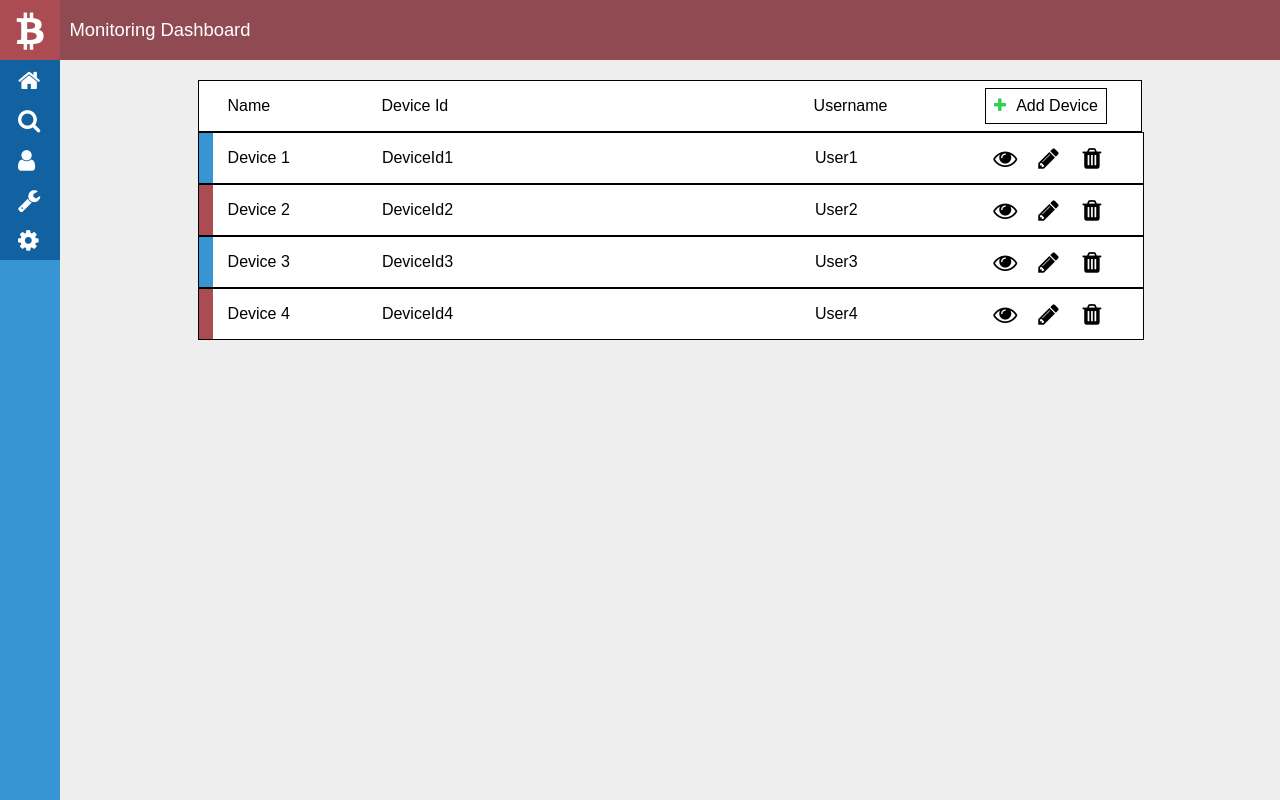
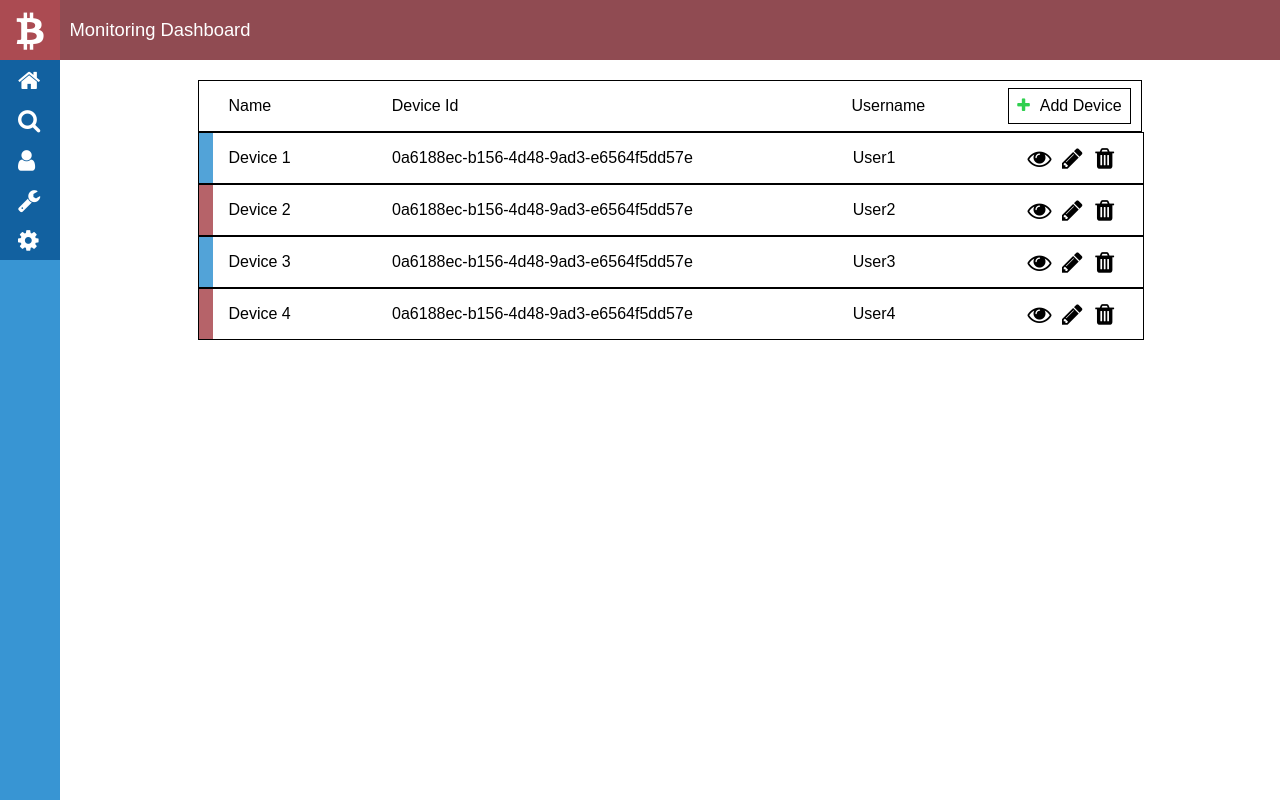
Before and after one commit to ShirinTahmasebi/MSc-Thesis, a React (Create React App) app in the folder thesis-front/: page / in a window 1280 px wide. Both pictures are taken after a click on the item "Home". Shown: the top 800 px of the page. Built offline with nearby package versions, Linux system fonts and the light colour scheme.

Commit message:
Table Row Buttons OnClick Added - Minor Refactor

```diff
--- a/thesis-front/src/components/table/table.jsx
+++ b/thesis-front/src/components/table/table.jsx
@@ -55,7 +55,7 @@ export default class TableComponent extends Component {
 
   getBodyRows = () => {
     const {headers, body} = this.state.data;
-    const {shouldDisplayAddButton, isEditable, isDeletable, isViewable} = this.props;
+    const {shouldDisplayAddButton, isEditable, isDeletable, isViewable, editCallback, deleteCallback, viewCallback} = this.props;
 
     const cellWeights = headers.map(header => header[1]);
 
@@ -69,6 +69,9 @@ export default class TableComponent extends Component {
         isEditable={isEditable}
         isDeletable={isDeletable}
         isViewable={isViewable}
+        editCallback={editCallback}
+        deleteCallback={deleteCallback}
+        viewCallback={viewCallback}
       />;
     });
   };
@@ -82,10 +85,10 @@ export default class TableComponent extends Component {
     ];
 
     const body = [
-      ["Device 1", "DeviceId1", "User1"],
-      ["Device 2", "DeviceId2", "User2"],
-      ["Device 3", "DeviceId3", "User3"],
-      ["Device 4", "DeviceId4", "User4"],
+      ["Device 1", "0a6188ec-b156-4d48-9ad3-e6564f5dd57e", "User1"],
+      ["Device 2", "0a6188ec-b156-4d48-9ad3-e6564f5dd57e", "User2"],
+      ["Device 3", "0a6188ec-b156-4d48-9ad3-e6564f5dd57e", "User3"],
+      ["Device 4", "0a6188ec-b156-4d48-9ad3-e6564f5dd57e", "User4"],
     ];
 
     this.setState({data: {headers, body}});
--- a/thesis-front/src/components/table/table_row.jsx
+++ b/thesis-front/src/components/table/table_row.jsx
@@ -1,11 +1,11 @@
 import React, {Component} from 'react';
-import {createHeaderCellStyle, dataColumnsStyle, rowButtonContainersStyle} from "./table_style";
-import {getRowMarginalRibbon, tableRowButtonStyle, tableRowContainerStyle} from "./table_row_style";
+import {createHeaderCellStyle, rowButtonContainersStyle} from "./table_style";
+import {dataRowsStyle, getRowMarginalRibbon, tableRowButtonStyle, tableRowContainerStyle} from "./table_row_style";
 
 export default class TableRowComponent extends Component {
 
   render() {
-    const {cellWeights, cellData, rowIndex, shouldDisplayAddButton, isEditable, isDeletable, isViewable} = this.props;
+    const {cellWeights, cellData, rowIndex, shouldDisplayAddButton, isEditable, isDeletable, isViewable, editCallback, deleteCallback, viewCallback} = this.props;
     const cellWeightSum = cellWeights.reduce((previousValue, currentValue) => previousValue + currentValue, 0);
 
     let dataCells = [];
@@ -23,28 +23,43 @@ export default class TableRowComponent extends Component {
     const buttons = [];
 
     isViewable && buttons.push(
-      <div className={tableRowButtonStyle} key={'View Button'}>
+      <div
+        className={tableRowButtonStyle}
+        key={'View Button'}
+        data-is-odd={rowIndex % 2 === 1}
+        onClick={() => viewCallback(cellData)}
+      >
         <i className={"fa fa-eye"}/>
       </div>,
     );
 
     isEditable && buttons.push(
-      <div className={tableRowButtonStyle} key={'Edit Button'}>
+      <div
+        className={tableRowButtonStyle}
+        key={'Edit Button'}
+        data-is-odd={rowIndex % 2 === 1}
+        onClick={() => editCallback(cellData)}
+      >
         <i className={"fa fa-pencil"}/>
       </div>,
     );
 
     isDeletable && buttons.push(
-      <div className={tableRowButtonStyle} key={'Delete Button'}>
+      <div
+        className={tableRowButtonStyle}
+        key={'Delete Button'}
+        data-is-odd={rowIndex % 2 === 1}
+        onClick={() => deleteCallback(cellData)}
+      >
         <i className={"fa fa-trash"}/>
       </div>,
     );
 
     return (
-      <div className={tableRowContainerStyle}>
-        <div className={dataColumnsStyle}
-             data-should-be-full-width={shouldBeFullWidth}
-        >{dataCells}</div>
+      <div className={tableRowContainerStyle} data-is-odd={rowIndex % 2 === 1}>
+        <div className={dataRowsStyle} data-should-be-full-width={shouldBeFullWidth}>
+          {dataCells}
+        </div>
         <div className={rowButtonContainersStyle} data-should-be-full-width={shouldBeFullWidth}>
           {buttons}
         </div>
--- a/thesis-front/src/components/table/table_row_style.jsx
+++ b/thesis-front/src/components/table/table_row_style.jsx
@@ -14,6 +14,14 @@ export const tableRowContainerStyle = css({
   border: '1px solid black',
   backgroundColor: 'white',
   width: '100%',
+  ':hover': {
+    '[data-is-odd=true]': {
+      backgroundColor: '#c27ba015',
+    },
+    '[data-is-odd=false]': {
+      backgroundColor: '#597eaa15',
+    },
+  },
 });
 
 export const getRowMarginalRibbon = (cellWeightSum) => {
@@ -21,13 +29,19 @@ export const getRowMarginalRibbon = (cellWeightSum) => {
     getRowRibbonStyle(cellWeightSum),
     {
       '[data-is-odd=true]': {
-        backgroundColor: '#AB4B52',
+        backgroundColor: '#AB4B52DD',
       },
       '[data-is-odd=false]': {
-        backgroundColor: '#3895D3',
+        backgroundColor: '#3895D3DD',
       },
     });
 };
+
+export const dataRowsStyle = css(
+  dataColumnsStyle, {
+    backgroundColor: 'transparent',
+  },
+);
 
 export const tableRowButtonStyle = css(
   verticalCenter, {
@@ -39,6 +53,12 @@ export const tableRowButtonStyle = css(
     paddingBottom: `${rowButtonPadding}px`,
     fontSize: '1.5em',
     ':hover': {
-      color: '#3895D3',
+      '[data-is-odd=true]': {
+        color: '#AB4B52',
+      },
+      '[data-is-odd=false]': {
+        color: '#3895D3',
+      },
     },
-  });
+  },
+);
--- a/thesis-front/src/components/table/table_style.jsx
+++ b/thesis-front/src/components/table/table_style.jsx
@@ -10,9 +10,9 @@ export const rowButtonContainersStyle = css(verticalCenter, {
   overflow: 'hidden',
   justifyContent: 'center',
   height: '50px',
-  backgroundColor: 'white',
+  backgroundColor: 'transparent',
   '[data-should-be-full-width=true]': {
-    width: '20%',
+    width: '15%',
   },
   '[data-should-be-full-width=false]': {
     width: '0%',
@@ -48,7 +48,7 @@ export const dataColumnsStyle = css(verticalCenter, {
   height: '50px',
   backgroundColor: 'white',
   '[data-should-be-full-width=true]': {
-    width: '80%',
+    width: '85%',
   },
   '[data-should-be-full-width=false]': {
     width: '100%',
--- a/thesis-front/src/panel/monitoring/monitoring_panel.jsx
+++ b/thesis-front/src/panel/monitoring/monitoring_panel.jsx
@@ -20,6 +20,9 @@ export class MonitoringPanelComponent extends Component {
           isViewable={true}
           addButtonCallback={() => alert("HERE")}
           addButtonText={'Add Device'}
+          editCallback={(rowData) => alert(rowData)}
+          deleteCallback={(rowData) => alert(rowData)}
+          viewCallback={(rowData) => alert(rowData)}
         />
         {this.props.children}
       </div>
--- a/thesis-front/src/panel/panel.jsx
+++ b/thesis-front/src/panel/panel.jsx
@@ -53,7 +53,7 @@ const panelBodyStyle = css({
 
 const contentContainerStyle = css({
   width: '100%',
-  backgroundColor: '#eee',
+  backgroundColor: 'white',
   height: '1000px',
   paddingTop: '20px',
   paddingLeft: '20px',
```
